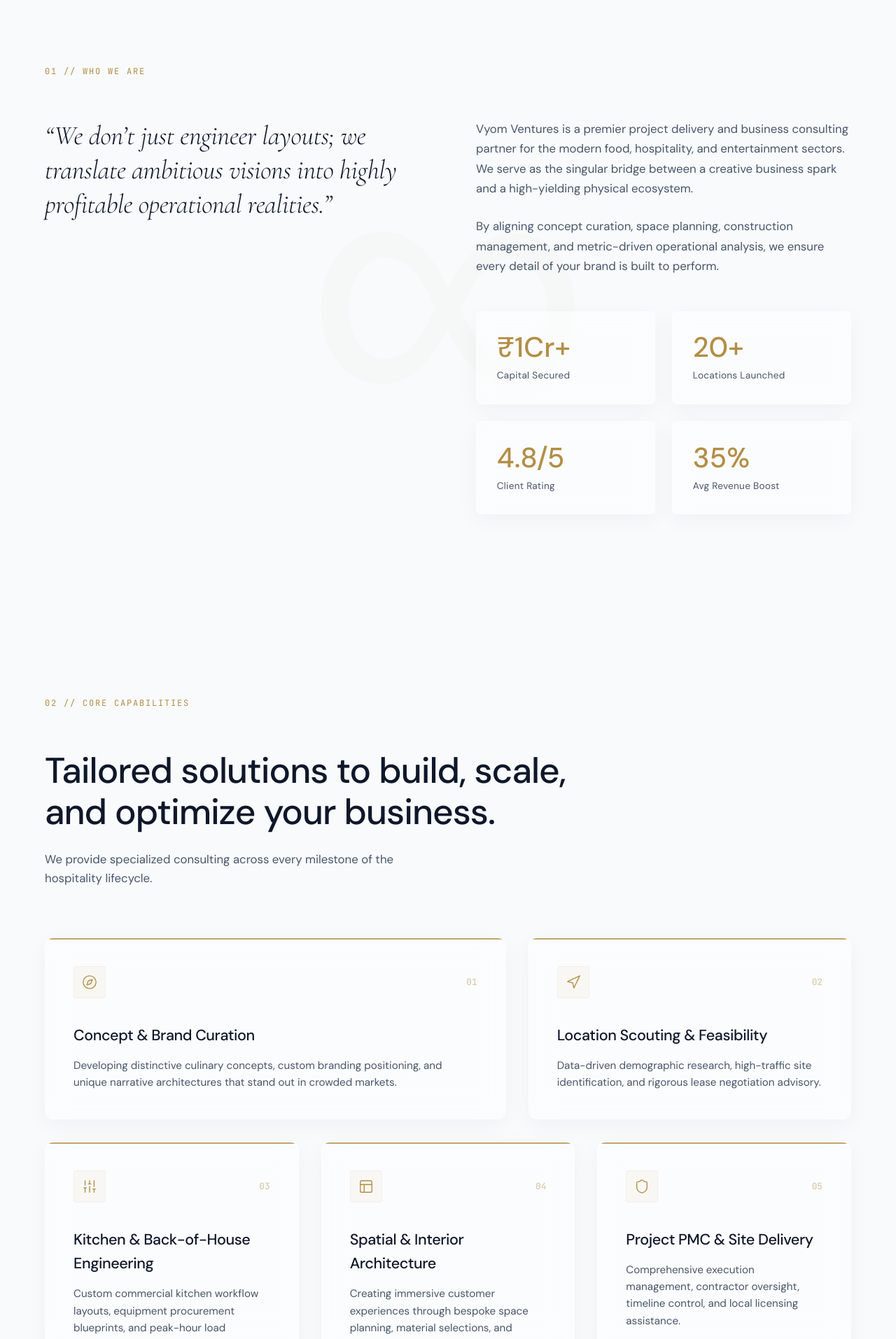
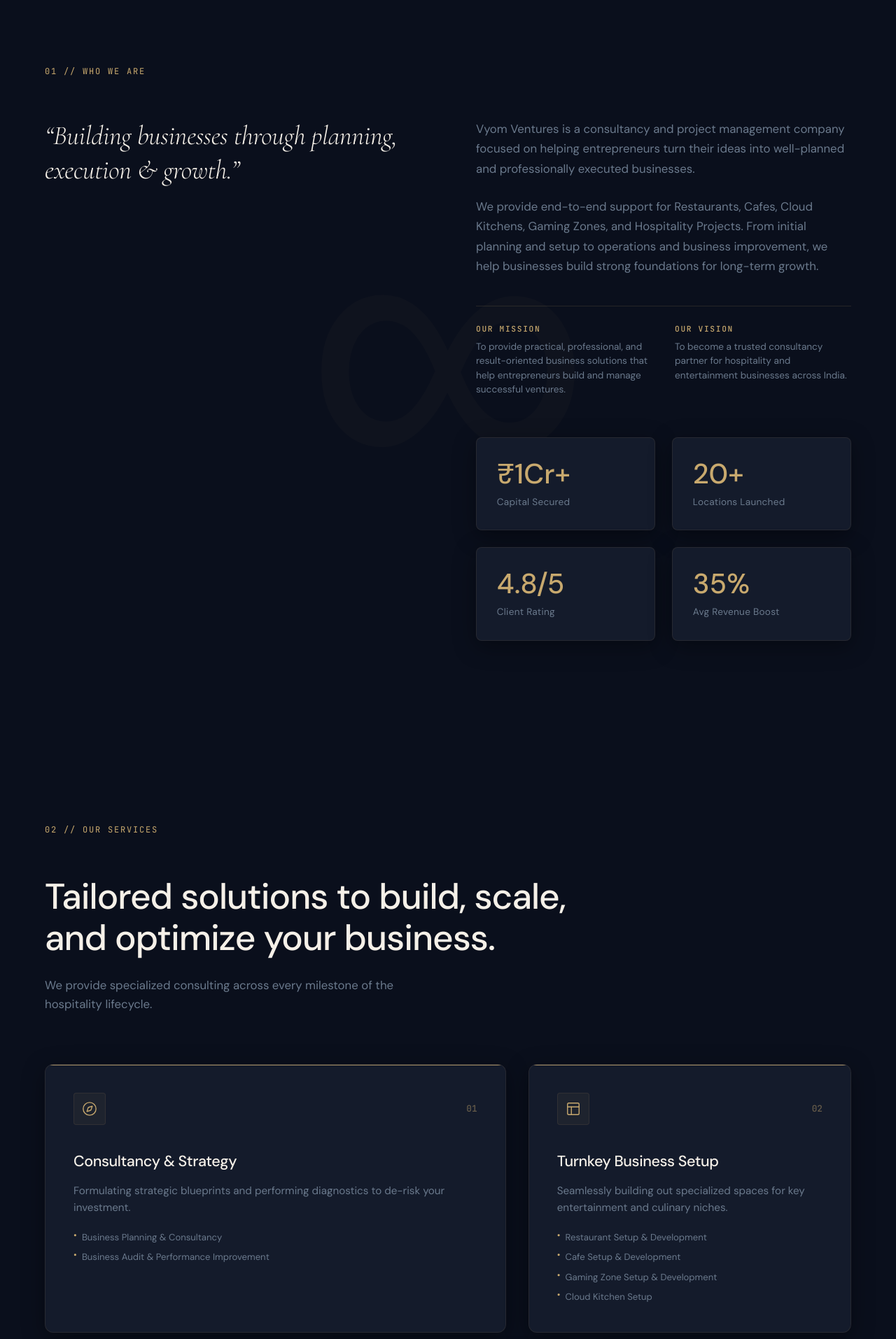
Before and after one commit to Vipul0052/Vyom-Ventures, a React (Vite) app: page / in a window 1280 px wide. Shown: the part 880-2794 px from the top of the page at 70% size. Built offline with nearby package versions, Linux system fonts and the light colour scheme.

Commit message:
Transition theme to dark mode navy & gold and rewrite all copy to match client guidelines

```diff
--- a/src/App.tsx
+++ b/src/App.tsx
@@ -74,7 +74,7 @@
 
       {/* Floating Call CTA */}
       <a
-        href="tel:+919999999999"
+        href="tel:+91XXXXXXXXXX"
         className={`call-float-btn ${isLoading ? 'call-hidden' : ''}`}
         aria-label="Call Us"
       >
@@ -85,7 +85,7 @@
 
       {/* Floating WhatsApp CTA */}
       <a
-        href="https://wa.me/919999999999?text=Hi%20Vyom%20Ventures,%20I'd%20like%20to%20inquire%20about%20your%20services."
+        href="https://wa.me/91XXXXXXXXXX?text=Hi%20Vyom%20Ventures,%20I'd%20like%20to%20inquire%20about%20your%20services."
         className={`whatsapp-float-btn ${isLoading ? 'whatsapp-hidden' : ''}`}
         target="_blank"
         rel="noopener noreferrer"
--- a/src/components/About.tsx
+++ b/src/components/About.tsx
@@ -89,21 +89,37 @@
           {/* Left Column: Big Quote */}
           <div className="about-left">
             <h2 className="about-quote display-serif-italic">
-              “We don’t just engineer layouts; we translate ambitious visions into highly profitable operational realities.”
+              “Building businesses through planning, execution & growth.”
             </h2>
           </div>
 
           {/* Right Column: Narrative + Stats Pills */}
           <div className="about-right">
             <p className="about-description">
-              Vyom Ventures is a premier project delivery and business consulting partner for the modern food, hospitality, and entertainment sectors. We serve as the singular bridge between a creative business spark and a high-yielding physical ecosystem.
+              Vyom Ventures is a consultancy and project management company focused on helping entrepreneurs turn their ideas into well-planned and professionally executed businesses.
             </p>
             <p className="about-description">
-              By aligning concept curation, space planning, construction management, and metric-driven operational analysis, we ensure every detail of your brand is built to perform.
+              We provide end-to-end support for Restaurants, Cafes, Cloud Kitchens, Gaming Zones, and Hospitality Projects. From initial planning and setup to operations and business improvement, we help businesses build strong foundations for long-term growth.
             </p>
 
+            {/* Mission & Vision Block */}
+            <div className="about-mission-vision" style={{ display: 'grid', gridTemplateColumns: '1fr 1fr', gap: '2rem', marginTop: '1rem', paddingTop: '1.5rem', borderTop: '1px solid rgba(200, 169, 110, 0.15)' }}>
+              <div>
+                <h4 className="font-mono-accent" style={{ marginBottom: '0.4rem', fontSize: '0.7rem' }}>Our Mission</h4>
+                <p style={{ fontSize: '0.85rem', color: 'var(--color-muted)', lineHeight: '1.5', textAlign: 'left' }}>
+                  To provide practical, professional, and result-oriented business solutions that help entrepreneurs build and manage successful ventures.
+                </p>
+              </div>
+              <div>
+                <h4 className="font-mono-accent" style={{ marginBottom: '0.4rem', fontSize: '0.7rem' }}>Our Vision</h4>
+                <p style={{ fontSize: '0.85rem', color: 'var(--color-muted)', lineHeight: '1.5', textAlign: 'left' }}>
+                  To become a trusted consultancy partner for hospitality and entertainment businesses across India.
+                </p>
+              </div>
+            </div>
+
             {/* Feature stats pills container */}
-            <div className="about-stats-grid">
+            <div className="about-stats-grid" style={{ marginTop: '2rem' }}>
               <StatItem end={1} prefix="₹" suffix="Cr+" label="Capital Secured" />
               <StatItem end={20} suffix="+" label="Locations Launched" />
               <StatItem end={4.8} suffix="/5" decimals={1} label="Client Rating" />
--- a/src/components/Contact.tsx
+++ b/src/components/Contact.tsx
@@ -49,8 +49,12 @@
                 <a href="mailto:info@vyomventures.com" className="info-value">info@vyomventures.com</a>
               </div>
               <div className="info-item">
-                <span className="info-label">Office Address</span>
-                <span className="info-value">DLF CyberCity, Phase 3, Gurugram, HR</span>
+                <span className="info-label">Call Support</span>
+                <a href="tel:+91XXXXXXXXXX" className="info-value">+91 XXXXXXXXXX</a>
+              </div>
+              <div className="info-item">
+                <span className="info-label">Office Location</span>
+                <span className="info-value">Gurugram, Haryana, India</span>
               </div>
             </div>
           </div>
--- a/src/components/Hero.tsx
+++ b/src/components/Hero.tsx
@@ -86,8 +86,8 @@
     }
   };
 
-  const line1 = ["Turning", "Ideas", "Into"];
-  const line2 = ["Profitable", "Businesses"];
+  const line1 = ["Ideas", "Into"];
+  const line2 = ["Action"];
 
   return (
     <section ref={containerRef} id="hero" className="hero-section">
@@ -129,7 +129,7 @@
 
           {/* Subtext */}
           <p ref={subtextRef} className="hero-subtext">
-            We partner with visionary restaurants, hospitality, food, and gaming brands to scale operations, optimize business metrics, and build premium physical spaces. We also build restaurants.
+            Building businesses through planning, execution & growth. Vyom Ventures is a consultancy and project management company focused on helping entrepreneurs turn their ideas into well-planned and professionally executed businesses.
           </p>
 
           {/* CTAs */}
--- a/src/components/Industries.tsx
+++ b/src/components/Industries.tsx
@@ -5,32 +5,32 @@
   const industries = [
     {
       num: '01',
-      name: 'Premium Restaurants',
+      name: 'Restaurants',
       image: '/prem restaurent.png'
     },
     {
       num: '02',
-      name: 'Bespoke Cafes & Bakeries',
+      name: 'Cafes',
       image: '/cafes and bakeries.png'
     },
     {
       num: '03',
-      name: 'Multi-Brand Cloud Kitchens',
+      name: 'Cloud Kitchens',
       image: '/cloud kitchen.png'
     },
     {
       num: '04',
-      name: 'Modern Gaming & Tech Arenas',
+      name: 'Gaming Zones',
       image: '/gaming zone.png'
     },
     {
       num: '05',
-      name: 'Luxury Hospitality & Resorts',
+      name: 'Hospitality Businesses',
       image: '/resort.png'
     },
     {
       num: '06',
-      name: 'Corporate Food Courts',
+      name: 'Food Courts',
       image: '/food court.png'
     },
   ];
--- a/src/components/Process.tsx
+++ b/src/components/Process.tsx
@@ -20,33 +20,39 @@
   const steps: ProcessStep[] = [
     {
       num: '01',
-      title: 'Discovery & Analytics',
-      desc: 'We perform a complete operational diagnostic of your current setup or financial plans.',
-      points: ['Demographic profiling', 'Prime cost vetting', 'Menu margin auditing'],
+      title: 'Consultation & Planning',
+      desc: 'Initial client consultation, requirement mapping, and project scheduling.',
+      points: ['Location Vetting', 'Budget Scoping', 'Competitor Vetting'],
     },
     {
       num: '02',
-      title: 'Spatial Concept Engineering',
-      desc: 'Our architects construct the sensory dining layouts and high-throughput kitchen blueprints.',
-      points: ['Kitchen flow routing', 'Interior mood-boards', 'CAD equipment schedules'],
+      title: 'Business Strategy Development',
+      desc: 'Formulating operational pipelines, menu concepts, and granular financial modeling.',
+      points: ['Menu Planning', 'Financial Projections', 'Brand Strategy'],
     },
     {
       num: '03',
-      title: 'PMC & Project Delivery',
-      desc: 'We coordinate procurement timelines, manage local licensing, and oversee construction quality.',
-      points: ['General contractor vetting', 'Timeline scheduling', 'Site audits & safety check'],
+      title: 'Project Setup & Execution',
+      desc: 'Turnkey restaurant engineering, layout planning, and contractor coordination.',
+      points: ['Kitchen Layout CAD', 'PMC Management', 'Equipment Vetting'],
     },
     {
       num: '04',
-      title: 'Staffing & Operational Setup',
-      desc: 'Vetting head chefs, training floor staff, standardizing recipes, and establishing POS systems.',
-      points: ['Standard Operating Procedures', 'Recruitment templates', 'Recipe scaling audits'],
+      title: 'Team Training & SOP Implementation',
+      desc: 'Establishing standard operating protocols and onboarding kitchen/service teams.',
+      points: ['SOP Handbooks', 'Recruitment Vetting', 'Recipe Scalability'],
     },
     {
       num: '05',
-      title: 'Launch & Operational Handover',
-      desc: 'Executing opening week checklists and setting up dashboard performance loops for continuous growth.',
-      points: ['Influencer campaign coordination', 'Opening dry-runs', 'OpEx dashboard integration'],
+      title: 'Launch & Operational Support',
+      desc: 'Opening week checklists, POS aggregation, and active on-site handover support.',
+      points: ['Opening Week Vetting', 'POS/Aggregator Setup', 'Dry-Run Vetting'],
+    },
+    {
+      num: '06',
+      title: 'Business Growth & Improvement',
+      desc: 'Continuous performance audits, Zomato/Swiggy marketing, and business scaling.',
+      points: ['OpEx Auditing', 'Menu Optimization', 'Marketing Auditing'],
     },
   ];
 
@@ -143,7 +149,7 @@
           <div className="process-header-container">
             <span className="font-mono-accent">03 // The Methodology</span>
             <div className="process-indicator">
-              <span className="indicator-label">Progress Loop // Step 0{Math.min(5, Math.max(1, Math.round(progress * 4) + 1))} of 05</span>
+              <span className="indicator-label">Progress Loop // Step 0{Math.min(6, Math.max(1, Math.round(progress * 5) + 1))} of 06</span>
               <div className="indicator-bar">
                 <div
                   className="indicator-fill"
@@ -163,10 +169,10 @@
             {/* Introductory title card */}
             <div className="process-intro-card">
               <h2 className="process-section-title">
-                Our Five-Phase <span className="display-serif-italic">Delivery</span> Path
+                Our Six-Phase <span className="display-serif-italic">Delivery</span> Path
               </h2>
               <p className="process-section-desc">
-                From initial diagnostic audits to spatial handover and marketing launches, we manage the complete lifecycle.
+                From initial planning and strategies to spatial handover and operational scaling, we manage the complete lifecycle.
               </p>
               <div className="mobile-swipe-hint">
                 <span>Swipe horizontally</span>
--- a/src/components/Services.tsx
+++ b/src/components/Services.tsx
@@ -14,6 +14,7 @@
   icon: React.ComponentType<any>;
   title: string;
   desc: string;
+  bullets: string[];
   gridClass: string;
 }
 
@@ -22,57 +23,90 @@
     {
       id: '01',
       icon: Compass,
-      title: 'Concept & Brand Curation',
-      desc: 'Developing distinctive culinary concepts, custom branding positioning, and unique narrative architectures that stand out in crowded markets.',
+      title: 'Consultancy & Strategy',
+      desc: 'Formulating strategic blueprints and performing diagnostics to de-risk your investment.',
+      bullets: [
+        'Business Planning & Consultancy',
+        'Business Audit & Performance Improvement'
+      ],
       gridClass: 'grid-col-7',
     },
     {
       id: '02',
-      icon: Navigation,
-      title: 'Location Scouting & Feasibility',
-      desc: 'Data-driven demographic research, high-traffic site identification, and rigorous lease negotiation advisory.',
+      icon: Layout,
+      title: 'Turnkey Business Setup',
+      desc: 'Seamlessly building out specialized spaces for key entertainment and culinary niches.',
+      bullets: [
+        'Restaurant Setup & Development',
+        'Cafe Setup & Development',
+        'Gaming Zone Setup & Development',
+        'Cloud Kitchen Setup'
+      ],
       gridClass: 'grid-col-5',
     },
     {
       id: '03',
       icon: Sliders,
-      title: 'Kitchen & Back-of-House Engineering',
-      desc: 'Custom commercial kitchen workflow layouts, equipment procurement blueprints, and peak-hour load throughput calculations.',
+      title: 'Kitchen Design & Layout',
+      desc: 'Designing custom workspaces engineered for workflow throughput and spatial compliance.',
+      bullets: [
+        'Kitchen Design & Layout Planning'
+      ],
       gridClass: 'grid-col-4',
     },
     {
       id: '04',
-      icon: Layout,
-      title: 'Spatial & Interior Architecture',
-      desc: 'Creating immersive customer experiences through bespoke space planning, material selections, and sensory dining layout designs.',
+      icon: Flame,
+      title: 'Culinary & Costing',
+      desc: 'Structuring menus and standardizing recipes to guarantee constant margins and flavor profiles.',
+      bullets: [
+        'Menu Engineering',
+        'Recipe Standardization',
+        'Food Costing & Menu Pricing'
+      ],
       gridClass: 'grid-col-4',
     },
     {
       id: '05',
       icon: Shield,
-      title: 'Project PMC & Site Delivery',
-      desc: 'Comprehensive execution management, contractor oversight, timeline control, and local licensing assistance.',
+      title: 'SOPs & Recruitment',
+      desc: 'Developing handbooks and training operations staff to maintain consistent service quality.',
+      bullets: [
+        'SOP Development',
+        'Staff Recruitment & Training'
+      ],
       gridClass: 'grid-col-4',
     },
     {
       id: '06',
       icon: TrendingUp,
-      title: 'Financial Modeling & OpEx Optimization',
-      desc: 'Granular prime-cost models, labor scheduling architectures, menu pricing matrices, and inventory control structures.',
+      title: 'Operations & Growth Support',
+      desc: 'Monitoring post-launch metrics and deploying search/delivery optimization models.',
+      bullets: [
+        'Operations Management Support',
+        'Zomato & Swiggy Growth Support'
+      ],
       gridClass: 'grid-col-5',
     },
     {
       id: '07',
-      icon: Flame,
-      title: 'Culinary & Menu Engineering',
-      desc: 'Recipe standardization, kitchen cost analysis, supplier vetting, and plate presentation masterclasses.',
+      icon: Zap,
+      title: 'Brand & Identity',
+      desc: 'Establishing rich brand assets and launching high-engagement social media campaigns.',
+      bullets: [
+        'Branding & Business Identity',
+        'Social Media Marketing'
+      ],
       gridClass: 'grid-col-7',
     },
     {
       id: '08',
-      icon: Zap,
-      title: 'Launch & Go-To-Market Acceleration',
-      desc: 'Comprehensive pre-opening launch checklists, influencer curation campaigns, staff dry-runs, and post-opening performance tuning.',
+      icon: Navigation,
+      title: 'Project PMC & Execution',
+      desc: 'Turnkey execution monitoring to ensure builds finish on schedule and on budget.',
+      bullets: [
+        'Project Management & Execution'
+      ],
       gridClass: 'grid-col-12',
     },
   ];
@@ -82,7 +116,7 @@
       <div className="services-container">
         {/* Section tag */}
         <div className="section-tag-container">
-          <span className="font-mono-accent">02 // Core Capabilities</span>
+          <span className="font-mono-accent">02 // Our Services</span>
         </div>
 
         <div className="services-intro">
@@ -115,8 +149,16 @@
                 </div>
 
                 <div className="service-card-body" style={{ marginBottom: 0 }}>
-                  <h3 className="service-card-title">{service.title}</h3>
-                  <p className="service-card-desc">{service.desc}</p>
+                  <h3 className="service-card-title" style={{ marginBottom: '0.75rem' }}>{service.title}</h3>
+                  <p className="service-card-desc" style={{ marginBottom: '1.25rem' }}>{service.desc}</p>
+                  <ul style={{ listStyle: 'none', padding: 0, margin: 0, display: 'flex', flexDirection: 'column', gap: '0.45rem' }}>
+                    {service.bullets.map((bullet, bIdx) => (
+                      <li key={bIdx} style={{ fontSize: '0.82rem', color: 'var(--color-muted)', display: 'flex', alignItems: 'flex-start', gap: '0.45rem', textAlign: 'left' }}>
+                        <span style={{ color: 'var(--color-gold)', lineHeight: '1.2' }}>•</span>
+                        <span>{bullet}</span>
+                      </li>
+                    ))}
+                  </ul>
                 </div>
               </div>
             );
--- a/src/components/WhyUs.tsx
+++ b/src/components/WhyUs.tsx
@@ -7,24 +7,28 @@
 
   const points = [
     {
-      title: 'End-to-End Ownership',
-      desc: 'We navigate concept creation, licensing, space planning, contractor PMC, and team training under one roof.',
+      title: 'Professional Planning',
+      desc: 'We structure detail-oriented project roadmaps, financial modeling, and OpEx planning to de-risk your deployment.',
     },
     {
-      title: 'Real Operational Vetting',
-      desc: 'Our spreadsheets and plans are built by veteran culinary operators, ensuring high labor and cost efficiency.',
+      title: 'Practical Industry Experience',
+      desc: 'Our advisory team comprises veteran culinary operators, head chefs, and commercial site PMCs.',
     },
     {
-      title: 'Asymmetric Spatial Design',
-      desc: 'Visual spaces engineered specifically to maximize occupancy turn, customer sensory comfort, and workflow throughput.',
+      title: 'End-to-End Project Support',
+      desc: 'We walk with you from initial location scouting and permitting to turnkey handovers and training.',
     },
     {
-      title: 'Local Gurugram Integration',
-      desc: 'Deep regional vendor networks in the National Capital Region for rapid site mobilization and permitting.',
+      title: 'Customized Business Solutions',
+      desc: 'No templates or boilerplate packages. We build layouts and business designs tailored specifically to your site.',
     },
     {
-      title: 'Uncompromised Luxury Standards',
-      desc: 'A refusal of standard templates, selecting rich tactile materials and flawless execution details.',
+      title: 'Efficient Execution',
+      desc: 'Strong local NCR contractor networks enable rapid mobilization, preventing budget creeps and scheduling delays.',
+    },
+    {
+      title: 'Long-Term Business Support',
+      desc: 'We remain your partner post-launch, providing operational audits, Zomato/Swiggy marketing, and menu updates.',
     },
   ];
 
--- a/src/index.css
+++ b/src/index.css
@@ -1,16 +1,16 @@
 @import url('https://fonts.googleapis.com/css2?family=Cormorant+Garamond:ital,wght@1,300;1,400;1,500;1,600;1,700&family=DM+Sans:ital,opsz,wght@0,9..40,300;0,9..40,400;0,9..40,500;0,9..40,600;0,9..40,700;1,9..40,400&family=JetBrains+Mono:wght@300;400;500;600&display=swap');
 
 :root {
-  --bg-primary: #f8fafc;
-  --color-gold: #b38e46;
-  --color-offwhite: #0f172a;
-  --bg-surface: rgba(255, 255, 255, 0.45);
-  --bg-hover: rgba(255, 255, 255, 0.65);
-  --color-muted: #475569;
-  --border-glass: rgba(255, 255, 255, 0.5);
-  --border-glass-hover: rgba(179, 142, 70, 0.25);
-  --shadow-glass: 0 8px 32px 0 rgba(15, 23, 42, 0.04);
-  --shadow-glass-hover: 0 12px 40px 0 rgba(15, 23, 42, 0.08);
+  --bg-primary: #0A0F1C;
+  --color-gold: #C8A96E;
+  --color-offwhite: #F5F0E8;
+  --bg-surface: #141B2B;
+  --bg-hover: #1E2D42;
+  --color-muted: #6B7A8D;
+  --border-glass: rgba(200, 169, 110, 0.1);
+  --border-glass-hover: rgba(200, 169, 110, 0.25);
+  --shadow-glass: 0 8px 32px 0 rgba(0, 0, 0, 0.37);
+  --shadow-glass-hover: 0 12px 40px 0 rgba(0, 0, 0, 0.5);
 
   --font-display: 'Cormorant Garamond', serif;
   --font-sans: 'DM Sans', sans-serif;
```
Also changed, not shown: src/components/ParticleBackground.tsx (+4 -4 lines).
